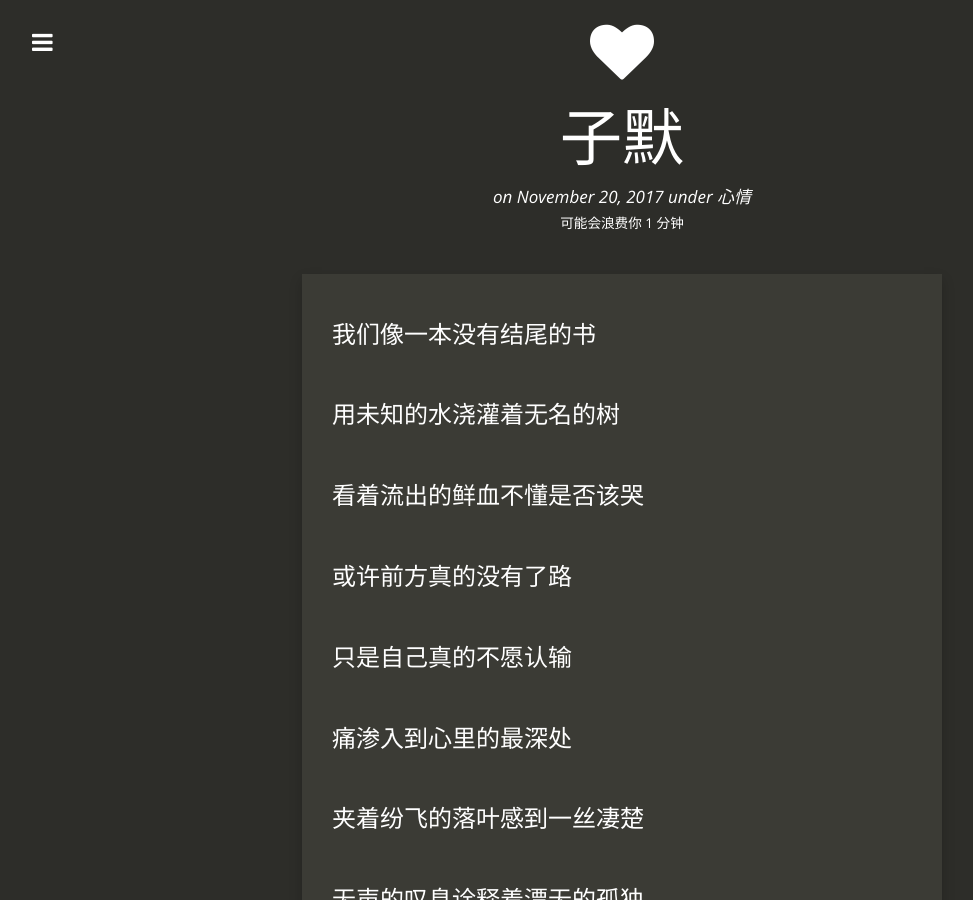
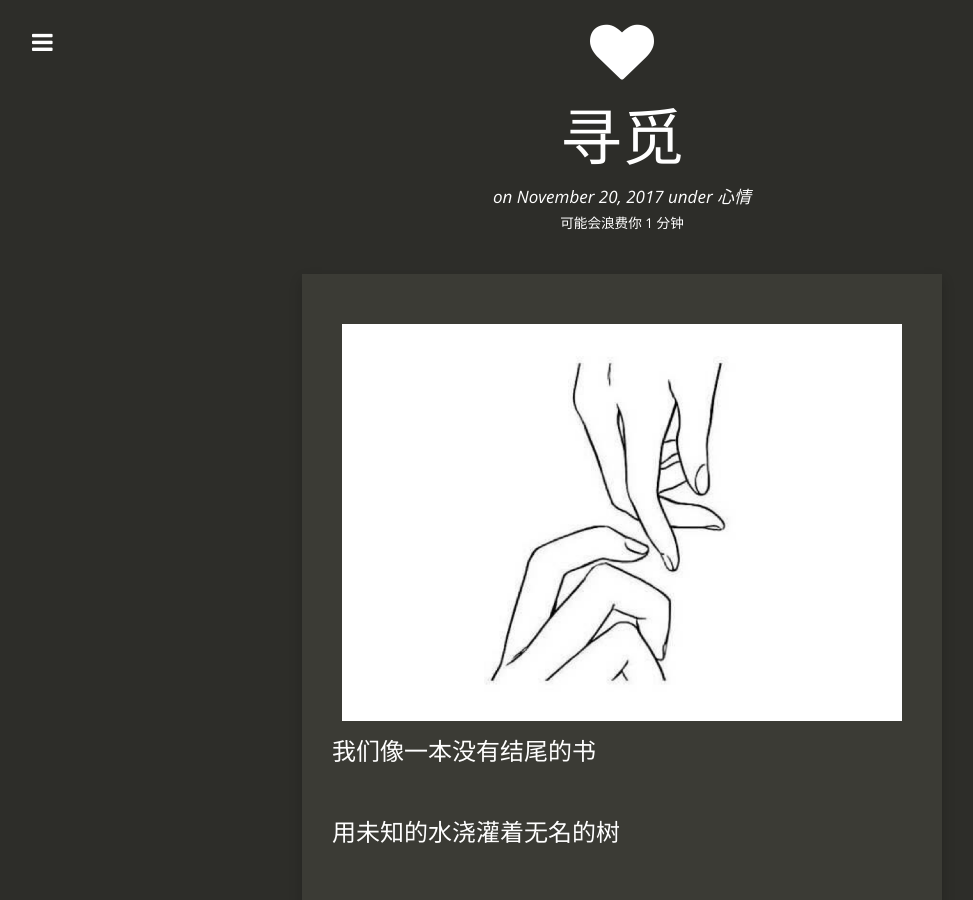
Before and after one commit to sxm5220/sxm5220.github.io, a Jekyll site: the page built from _posts/2017-11-20-寻觅.md, in a window 1280 px wide and 900 px high. Shown: the whole window, without its empty margins (18-991 px from the left). Built offline with Jekyll 4.4.1, drawn with Linux system fonts in a browser that asks for light colours; nearby versions of some CDN libraries; comment, search, counter and statistics services are not loaded.

Commit message:
refine: add new

```diff
--- a/_posts/2017-11-20-子默.md
+++ b/_posts/2017-11-20-寻觅.md
@@ -1,6 +1,6 @@
 ---
 layout:     post
-title:      子默
+title:      寻觅
 date:       2017-11-20 20:00:00
 summary:    填词
 categories: 心情
@@ -9,6 +9,7 @@ tags:
  - 心情
 ---
 
+![执子之手](/source/image/hand_img.png)
 我们像一本没有结尾的书
 
 用未知的水浇灌着无名的树
```
Also changed, not shown: _posts/2017-11-25-新的家.md (+1 -1 lines), source/image/hand_img.png (added).
